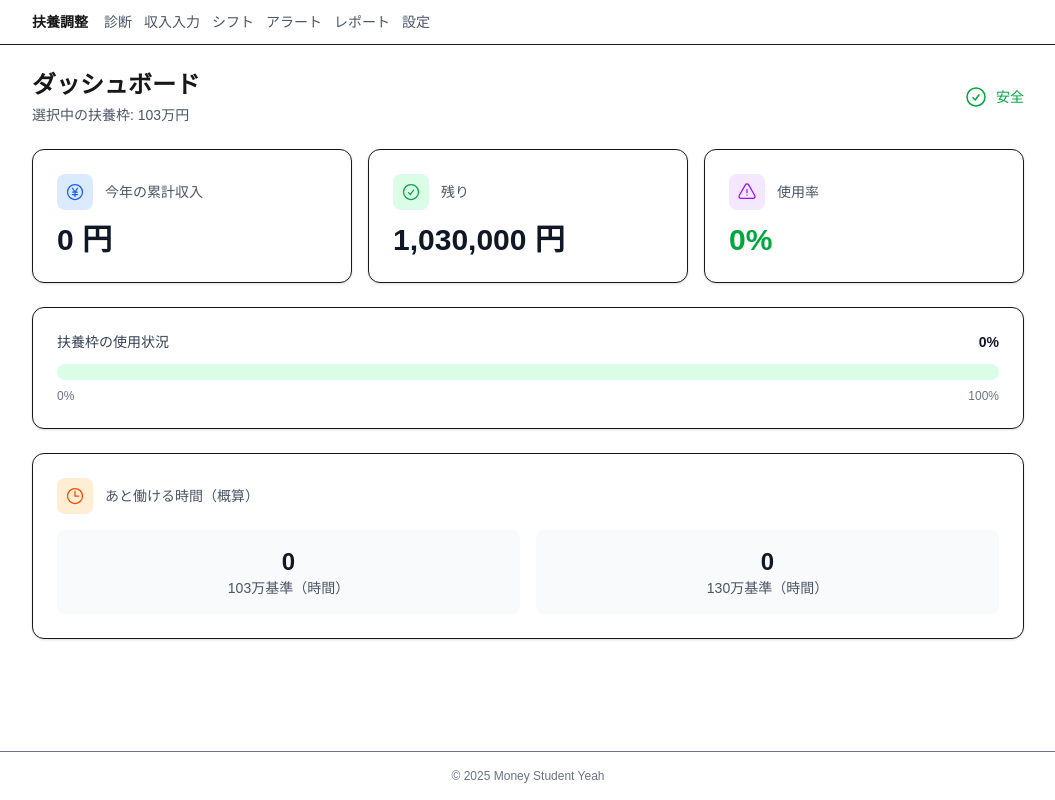
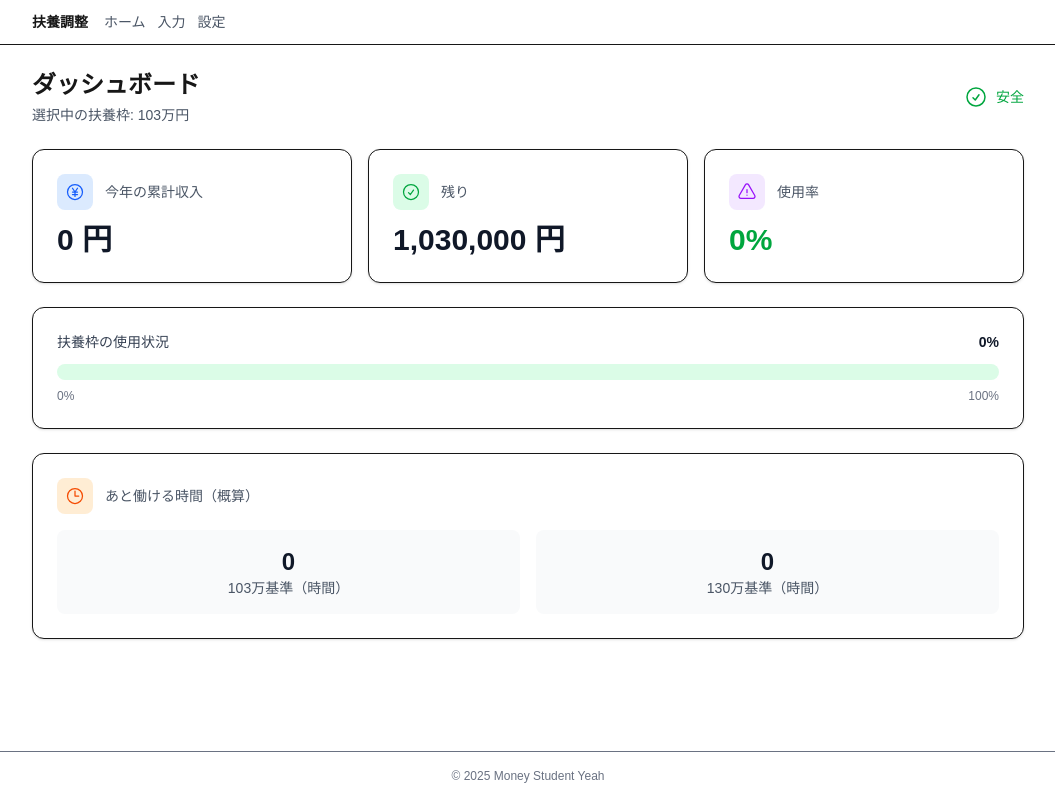
Before and after one commit to Shun861/money-student-yeah, a Next.js app: page / in a window 1280 px wide. Shown: the whole page, without its empty margins (112-1167 px from the left). Built offline with nearby package versions, Linux system fonts and the light colour scheme.

Commit message:
chore(nav): タブを3つに簡素化（ホーム/入力/設定）

```diff
--- a/src/app/layout.tsx
+++ b/src/app/layout.tsx
@@ -31,11 +31,8 @@ export default function RootLayout({
 						<nav className="mx-auto max-w-5xl px-4 py-3 flex items-center gap-4 text-sm">
 							<Link href="/" className="font-semibold">扶養調整</Link>
 							<div className="flex items-center gap-3 text-gray-600">
-                <Link href="/onboarding" className="hover:text-black">診断</Link>
-                <Link href="/income" className="hover:text-black">収入入力</Link>
-                <Link href="/schedule" className="hover:text-black">シフト</Link>
-                <Link href="/alerts" className="hover:text-black">アラート</Link>
-                <Link href="/report" className="hover:text-black">レポート</Link>
+								<Link href="/" className="hover:text-black">ホーム</Link>
+								<Link href="/income" className="hover:text-black">入力</Link>
 								<Link href="/settings" className="hover:text-black">設定</Link>
 							</div>
 						</nav>
```
Lines whose indentation alone changed are shown as unchanged.
